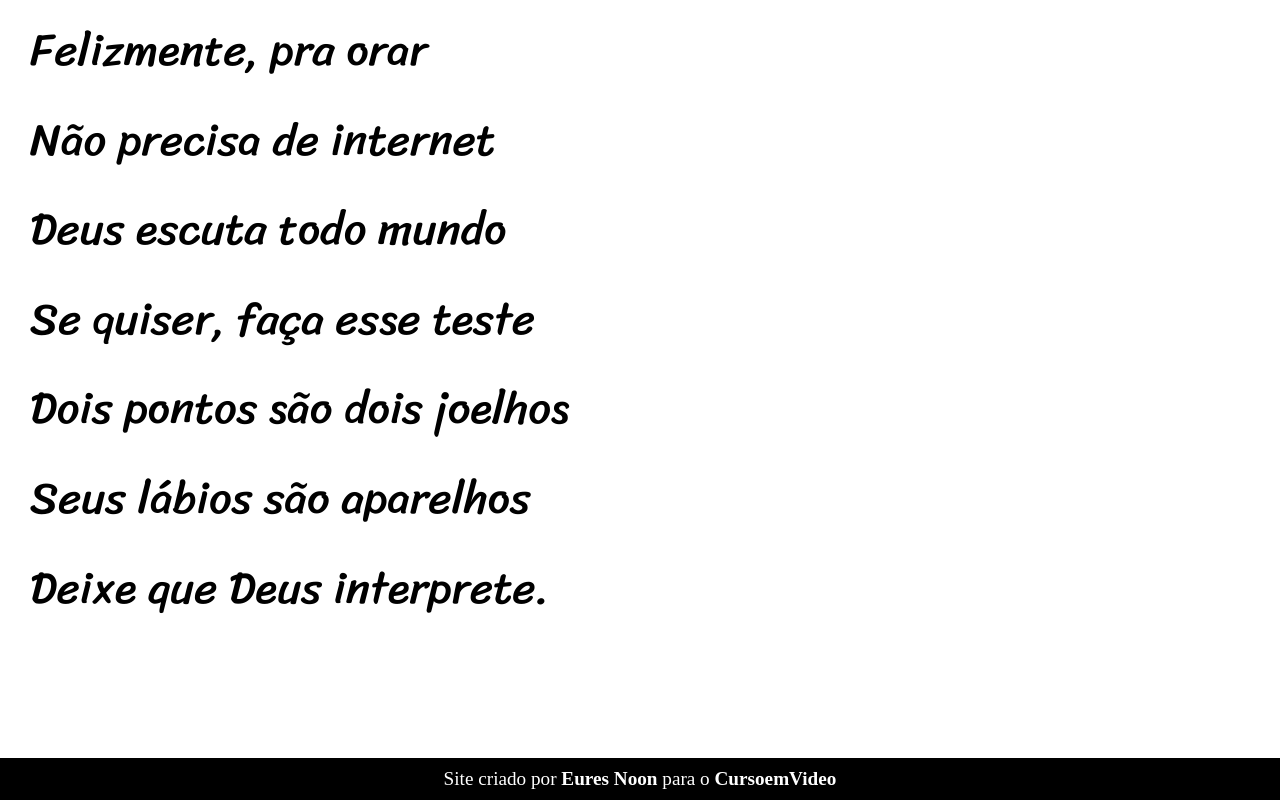
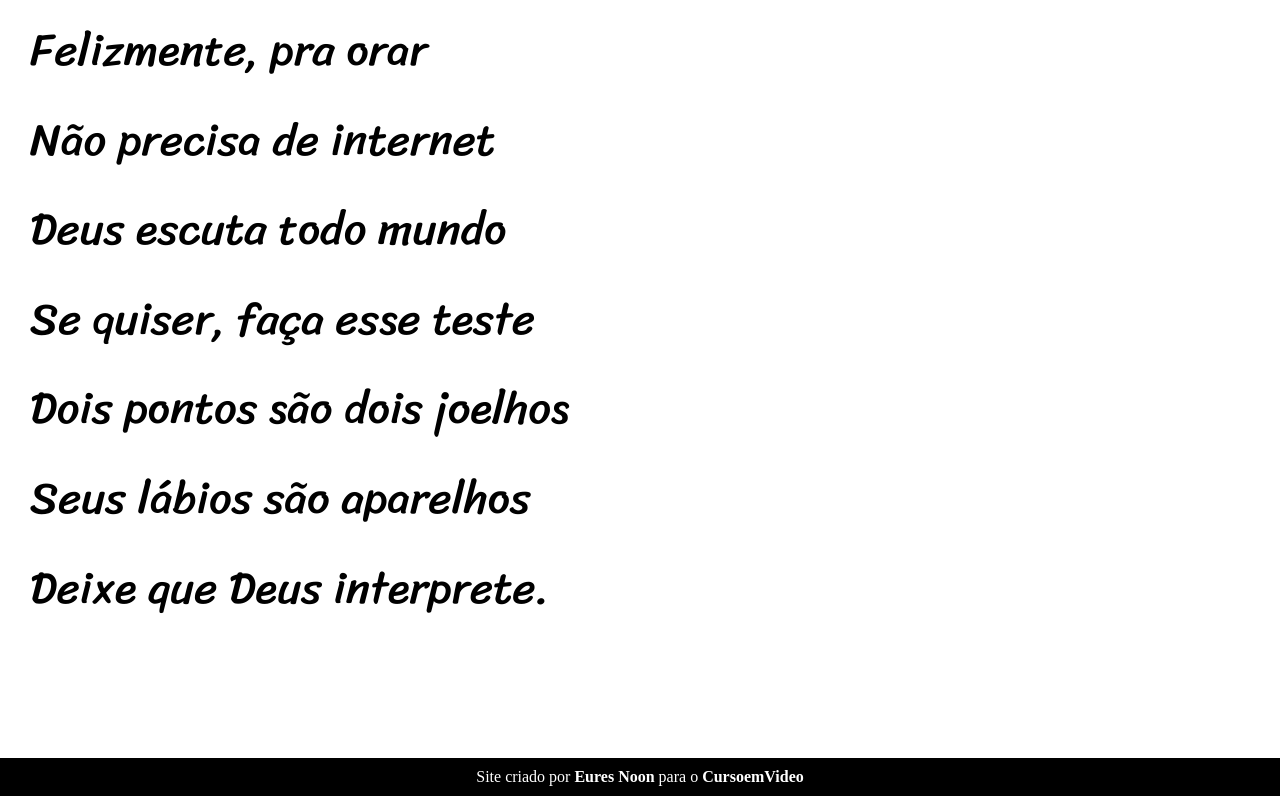
Before and after one commit to ENoon/cordel-moderno, a plain HTML site: page index.html in a window 1280 px wide. Shown: the part 5055-5855 px from the top of the page. Drawn offline with Linux system fonts and the light colour scheme.

Commit message:
Alteração no footer

```diff
--- a/style.css
+++ b/style.css
@@ -97,5 +97,5 @@ footer {
   color: white;
   text-align: center;
   padding: 10px;
-  font-size: 1.5vw;
+  font-size: 1em;
 }
```
